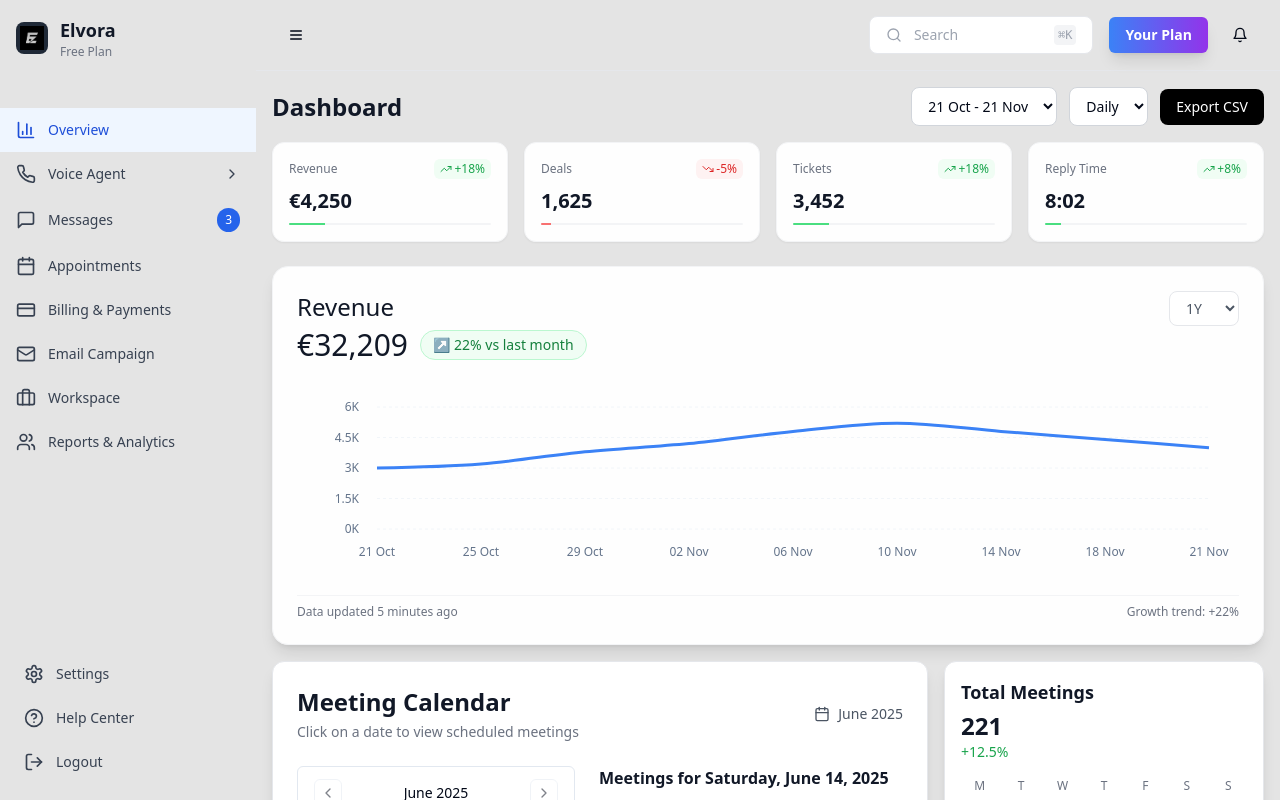
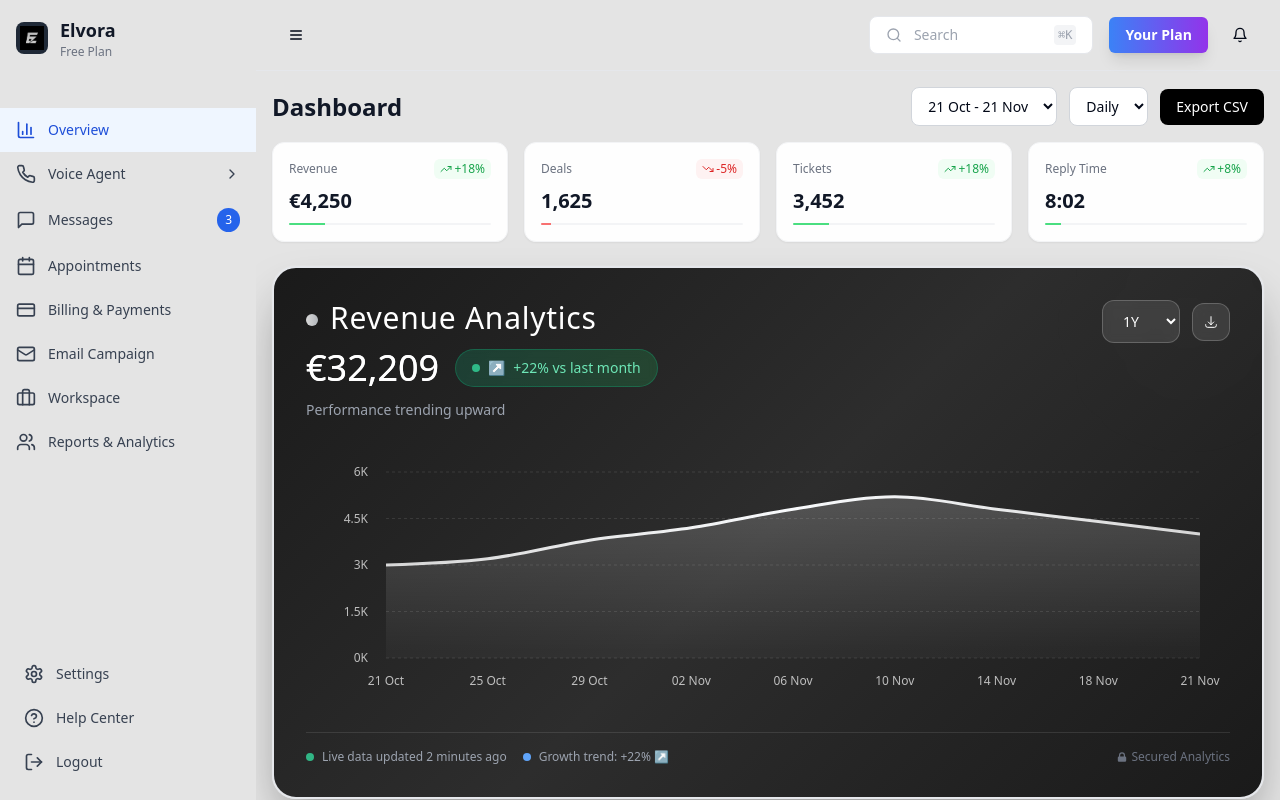
Before and after one commit to magnarch-dev/nimble-customer-board, a React (Vite) app: page / in a window 1280 px wide. Shown: the top 800 px of the page. Built offline with nearby package versions, Linux system fonts and the light colour scheme.

Commit message:
Enhance revenue bar styling
Added a black gradient to the revenue bar for a more professional look.

```diff
--- a/src/components/SalesChart.tsx
+++ b/src/components/SalesChart.tsx
@@ -1,5 +1,6 @@
+
 import React from 'react';
-import { LineChart, Line, XAxis, YAxis, CartesianGrid, ResponsiveContainer, Tooltip } from 'recharts';
+import { LineChart, Line, XAxis, YAxis, CartesianGrid, ResponsiveContainer, Tooltip, Area, AreaChart } from 'recharts';
 
 const SalesChart = () => {
   const data = [
@@ -15,45 +16,80 @@ const SalesChart = () => {
   ];
 
   return (
-    <div className="p-6 rounded-2xl border border-gray-100 shadow-lg hover:shadow-xl transition-all duration-300" style={{ backgroundColor: 'rgba(255, 255, 255, 0.95)' }}>
-      <div className="flex justify-between items-start mb-6">
+    <div className="p-8 rounded-3xl border-2 border-gray-200 shadow-2xl hover:shadow-3xl transition-all duration-500 relative overflow-hidden"
+         style={{
+           background: 'linear-gradient(135deg, #1a1a1a 0%, #2d2d2d 50%, #1a1a1a 100%)',
+           boxShadow: '0 25px 50px -12px rgba(0, 0, 0, 0.4), 0 0 0 1px rgba(255, 255, 255, 0.1)'
+         }}>
+
+      {/* Background decorative elements */}
+      <div className="absolute top-0 right-0 w-32 h-32 bg-gradient-to-br from-white/5 to-transparent rounded-full blur-3xl"></div>
+      <div className="absolute bottom-0 left-0 w-24 h-24 bg-gradient-to-tr from-white/3 to-transparent rounded-full blur-2xl"></div>
+
+      <div className="flex justify-between items-start mb-8 relative z-10">
         <div>
-          <h3 className="text-2xl font-light text-gray-900 mb-1">Revenue</h3>
-          <div className="flex items-center space-x-3">
-            <span className="text-3xl font-extralight text-gray-900">€32,209</span>
-            <div className="inline-flex items-center px-3 py-1 rounded-full text-sm font-light bg-green-50 text-green-700 border border-green-200">
-              <span className="text-green-600">↗</span>
-              <span className="ml-1">22% vs last month</span>
+          <div className="flex items-center space-x-3 mb-2">
+            <div className="w-3 h-3 bg-gradient-to-r from-white to-gray-300 rounded-full animate-pulse"></div>
+            <h3 className="text-3xl font-light text-white mb-1 tracking-wide">Revenue Analytics</h3>
+          </div>
+          <div className="flex items-center space-x-4 mb-3">
+            <span className="text-4xl font-extralight text-white bg-gradient-to-r from-white to-gray-200 bg-clip-text text-transparent">€32,209</span>
+            <div className="inline-flex items-center px-4 py-2 rounded-full text-sm font-medium bg-gradient-to-r from-emerald-500/20 to-green-500/20 text-emerald-300 border border-emerald-500/30 backdrop-blur-sm">
+              <div className="w-2 h-2 bg-emerald-400 rounded-full mr-2 animate-pulse"></div>
+              <span className="text-emerald-300">↗</span>
+              <span className="ml-2">+22% vs last month</span>
             </div>
           </div>
+          <p className="text-gray-400 text-sm font-light">Performance trending upward</p>
         </div>
-        <div className="flex items-center space-x-2">
-          <select className="text-sm font-light text-gray-600 border border-gray-200 rounded-lg px-3 py-1.5 bg-white focus:outline-none focus:ring-2 focus:ring-blue-500">
-            <option>1D</option>
-            <option>1W</option>
-            <option>1M</option>
-            <option>6M</option>
-            <option selected>1Y</option>
-            <option>ALL</option>
+        <div className="flex items-center space-x-3">
+          <select className="text-sm font-medium text-white bg-white/10 border border-white/20 rounded-xl px-4 py-2.5 backdrop-blur-sm focus:outline-none focus:ring-2 focus:ring-white/30 focus:border-white/40 transition-all duration-300">
+            <option className="bg-gray-800 text-white">1D</option>
+            <option className="bg-gray-800 text-white">1W</option>
+            <option className="bg-gray-800 text-white">1M</option>
+            <option className="bg-gray-800 text-white">6M</option>
+            <option className="bg-gray-800 text-white" selected>1Y</option>
+            <option className="bg-gray-800 text-white">ALL</option>
           </select>
+          <button className="p-2.5 bg-white/10 border border-white/20 rounded-xl backdrop-blur-sm hover:bg-white/20 transition-all duration-300">
+            <svg className="w-4 h-4 text-white" fill="none" stroke="currentColor" viewBox="0 0 24 24">
+              <path strokeLinecap="round" strokeLinejoin="round" strokeWidth={1.5} d="M4 16v1a3 3 0 003 3h10a3 3 0 003-3v-1m-4-4l-4 4m0 0l-4-4m4 4V4" />
+            </svg>
+          </button>
         </div>
       </div>
 
-      <div className="h-48 mb-4">
+      <div className="h-64 mb-6 relative">
         <ResponsiveContainer width="100%" height="100%">
-          <LineChart data={data} margin={{ top: 20, right: 30, left: 20, bottom: 20 }}>
-            <CartesianGrid strokeDasharray="3 3" stroke="#f1f5f9" vertical={false} />
+          <AreaChart data={data} margin={{ top: 20, right: 30, left: 20, bottom: 20 }}>
+            <defs>
+              <linearGradient id="colorGradient" x1="0" y1="0" x2="0" y2="1">
+                <stop offset="5%" stopColor="#ffffff" stopOpacity={0.3}/>
+                <stop offset="95%" stopColor="#ffffff" stopOpacity={0.05}/>
+              </linearGradient>
+              <linearGradient id="strokeGradient" x1="0" y1="0" x2="1" y2="0">
+                <stop offset="0%" stopColor="#ffffff" stopOpacity={0.8}/>
+                <stop offset="50%" stopColor="#f8fafc" stopOpacity={1}/>
+                <stop offset="100%" stopColor="#ffffff" stopOpacity={0.8}/>
+              </linearGradient>
+            </defs>
+            <CartesianGrid
+              strokeDasharray="3 3"
+              stroke="rgba(255, 255, 255, 0.1)"
+              vertical={false}
+              horizontal={true}
+            />
             <XAxis
               dataKey="date"
               axisLine={false}
               tickLine={false}
-              tick={{ fontSize: 12, fill: '#64748b', fontWeight: 300 }}
+              tick={{ fontSize: 12, fill: 'rgba(255, 255, 255, 0.7)', fontWeight: 300 }}
               dy={10}
             />
             <YAxis
               axisLine={false}
               tickLine={false}
-              tick={{ fontSize: 12, fill: '#64748b', fontWeight: 300 }}
+              tick={{ fontSize: 12, fill: 'rgba(255, 255, 255, 0.7)', fontWeight: 300 }}
               domain={[0, 6000]}
               tickFormatter={(value) => `${value/1000}K`}
               dx={-10}
@@ -62,36 +98,57 @@ const SalesChart = () => {
               content={({ active, payload, label }) => {
                 if (active && payload && payload.length) {
                   return (
-                    <div className="bg-white border border-gray-200 rounded-lg shadow-lg px-4 py-3">
-                      <p className="text-sm font-light text-gray-600 mb-1">{label}</p>
-                      <p className="text-lg font-light text-gray-900">€{payload[0].value?.toLocaleString()}</p>
+                    <div className="bg-black/90 border border-white/20 rounded-xl shadow-2xl px-5 py-4 backdrop-blur-md">
+                      <p className="text-sm font-light text-gray-300 mb-2">{label}</p>
+                      <div className="flex items-center space-x-2">
+                        <div className="w-3 h-3 bg-white rounded-full"></div>
+                        <p className="text-xl font-light text-white">€{payload[0].value?.toLocaleString()}</p>
+                      </div>
+                      <div className="mt-2 pt-2 border-t border-white/10">
+                        <p className="text-xs text-gray-400">Revenue Target: €45K</p>
+                      </div>
                     </div>
                   );
                 }
                 return null;
               }}
             />
-            <Line
+            <Area
               type="monotone"
               dataKey="value"
-              stroke="#3B82F6"
+              stroke="url(#strokeGradient)"
               strokeWidth={3}
+              fill="url(#colorGradient)"
               dot={false}
               activeDot={{
-                r: 6,
-                fill: '#3B82F6',
-                stroke: '#ffffff',
-                strokeWidth: 3,
-                filter: 'drop-shadow(0 2px 4px rgba(59, 130, 246, 0.3))'
+                r: 8,
+                fill: '#ffffff',
+                stroke: 'rgba(255, 255, 255, 0.3)',
+                strokeWidth: 6,
+                filter: 'drop-shadow(0 4px 8px rgba(255, 255, 255, 0.3))'
               }}
             />
-          </LineChart>
+          </AreaChart>
         </ResponsiveContainer>
       </div>
 
-      <div className="flex items-center justify-between text-xs font-light text-gray-500 pt-2 border-t border-gray-100">
-        <span>Data updated 5 minutes ago</span>
-        <span>Growth trend: +22%</span>
+      <div className="flex items-center justify-between text-xs font-light text-gray-400 pt-4 border-t border-white/10 relative z-10">
+        <div className="flex items-center space-x-4">
+          <div className="flex items-center space-x-2">
+            <div className="w-2 h-2 bg-emerald-400 rounded-full animate-pulse"></div>
+            <span>Live data updated 2 minutes ago</span>
+          </div>
+          <div className="flex items-center space-x-2">
+            <div className="w-2 h-2 bg-blue-400 rounded-full"></div>
+            <span>Growth trend: +22% ↗</span>
+          </div>
+        </div>
+        <div className="flex items-center space-x-1 text-gray-500">
+          <svg className="w-3 h-3" fill="currentColor" viewBox="0 0 20 20">
+            <path fillRule="evenodd" d="M5 9V7a5 5 0 0110 0v2a2 2 0 012 2v5a2 2 0 01-2 2H5a2 2 0 01-2-2v-5a2 2 0 012-2zm8-2v2H7V7a3 3 0 016 0z" clipRule="evenodd" />
+          </svg>
+          <span>Secured Analytics</span>
+        </div>
       </div>
     </div>
   );
```
